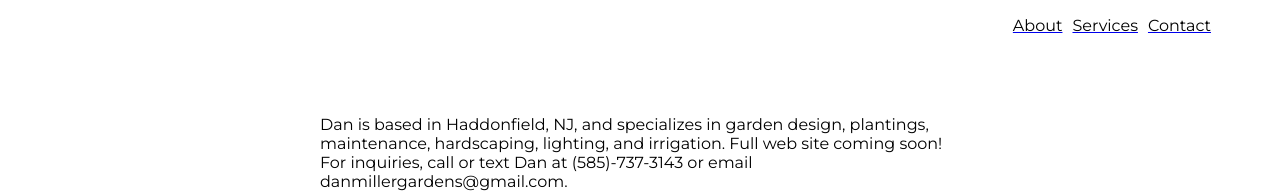
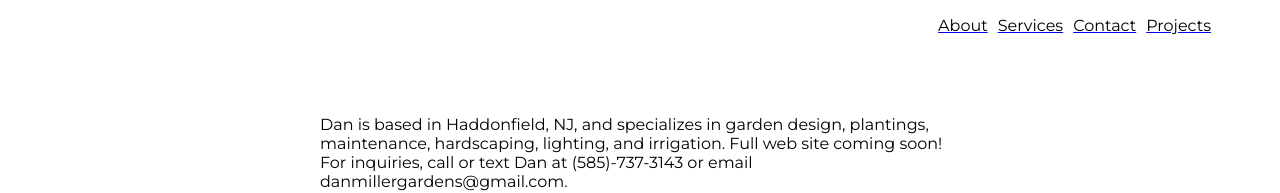
Before and after one commit to craig-mcgowan/dm-gardens-site, a Next.js app: page / in a window 1280 px wide. Shown: the top 193 px of the page. Built offline with nearby package versions, Linux system fonts and the light colour scheme.

Commit message:
projects page

```diff
--- a/components/Navbar.jsx
+++ b/components/Navbar.jsx
@@ -6,7 +6,8 @@ export default function Navbar(props) {
   const navLinks = [
     {text:"About", url:"/about"},
     {text:"Services", url:"/services"},
-    {text:"Contact", url:"/contact"}
+    {text:"Contact", url:"/contact"},
+    {text:"Projects", url:"/projects"}
   ]
 
   return (
```
